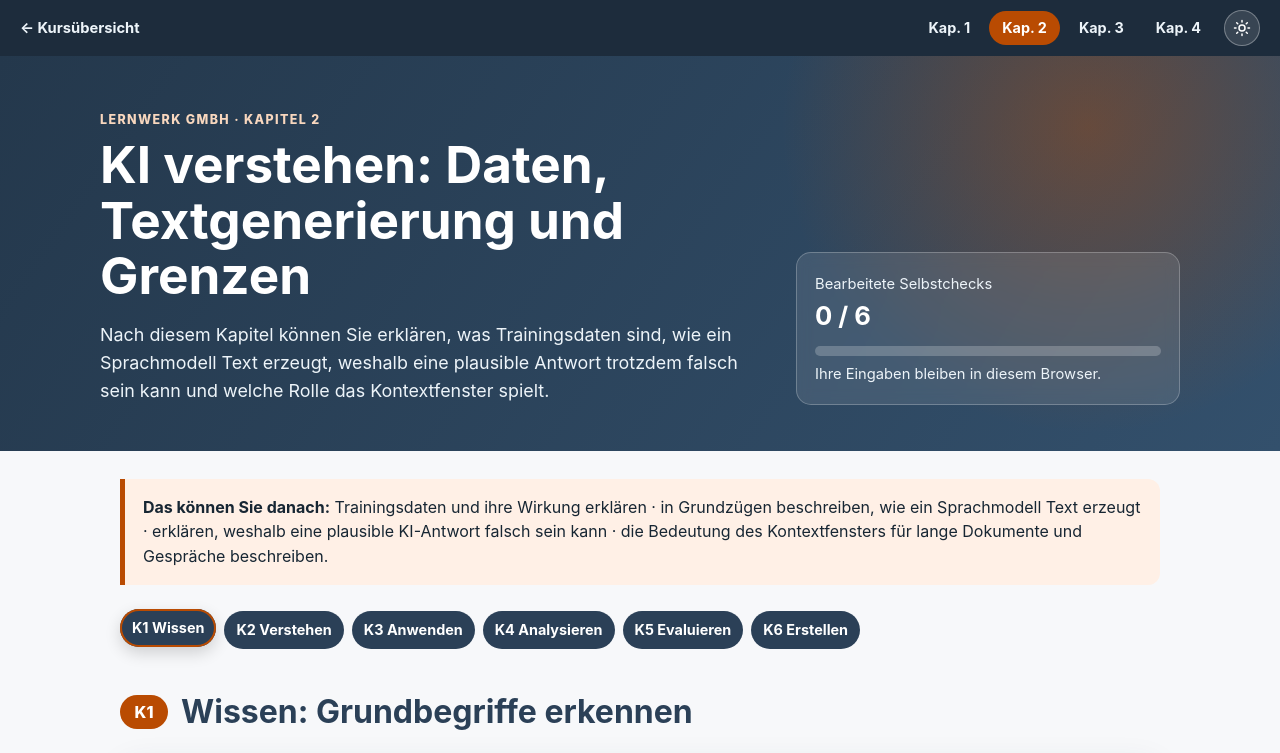
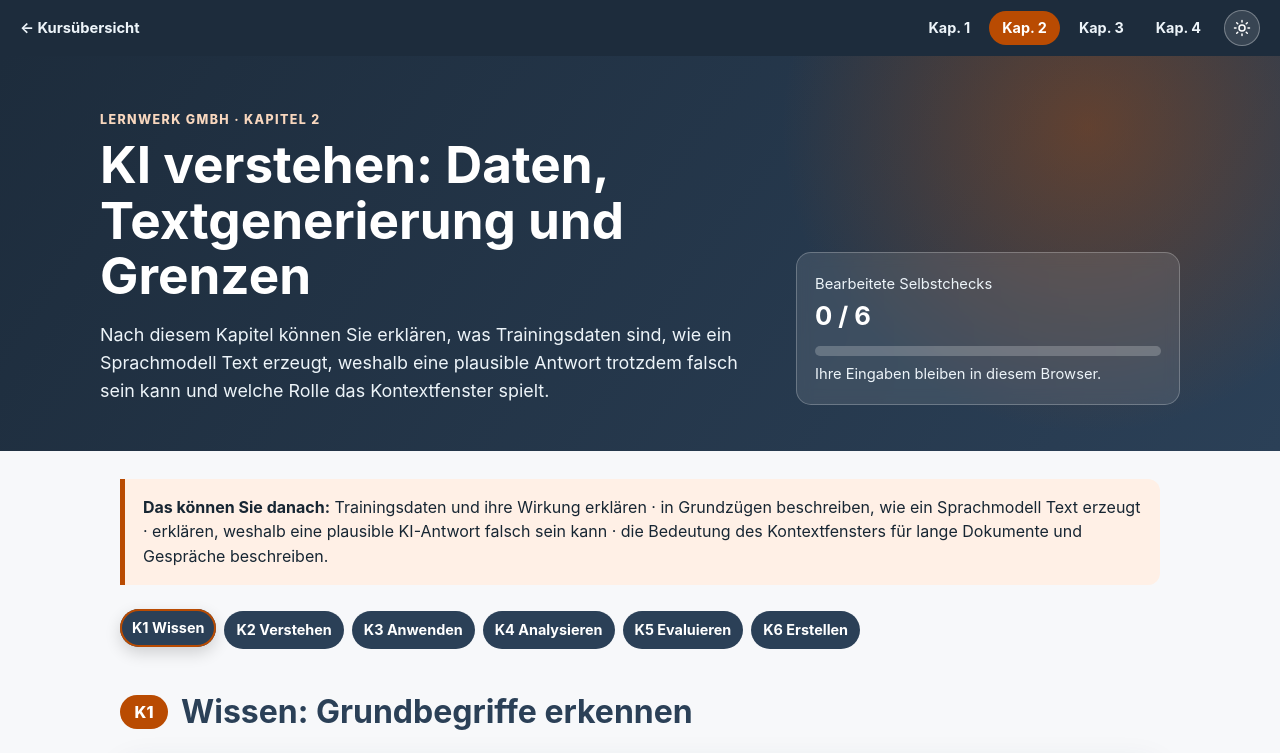
Before and after one commit to enialma/lernwerk-ki-halluzinationen, a website: page kapitel-2.html in a window 1280 px wide. Shown: the top 753 px of the page. Drawn offline with Linux system fonts and the light colour scheme.

Commit message:
Add files via upload

```diff
--- a/kapitel-2.html
+++ b/kapitel-2.html
@@ -33,7 +33,7 @@
       </button>
     </div>
   </nav>
-  <header class="hero hero-m2">
+  <header class="hero hero-c1">
     <div class="wrap hero-grid">
       <div>
         <p class="eyebrow">Lernwerk GmbH · Kapitel 2</p>
```
Also changed, not shown: kapitel-4.html (+1 -1 lines).
